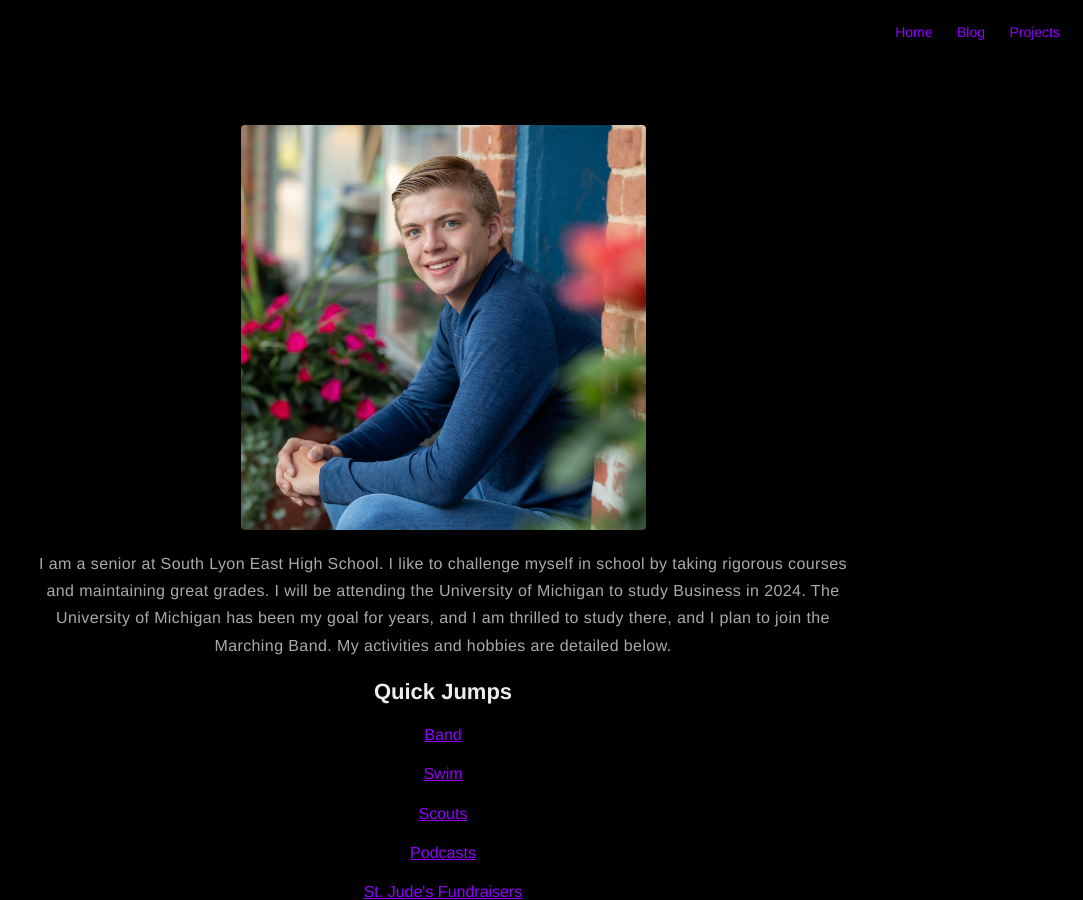
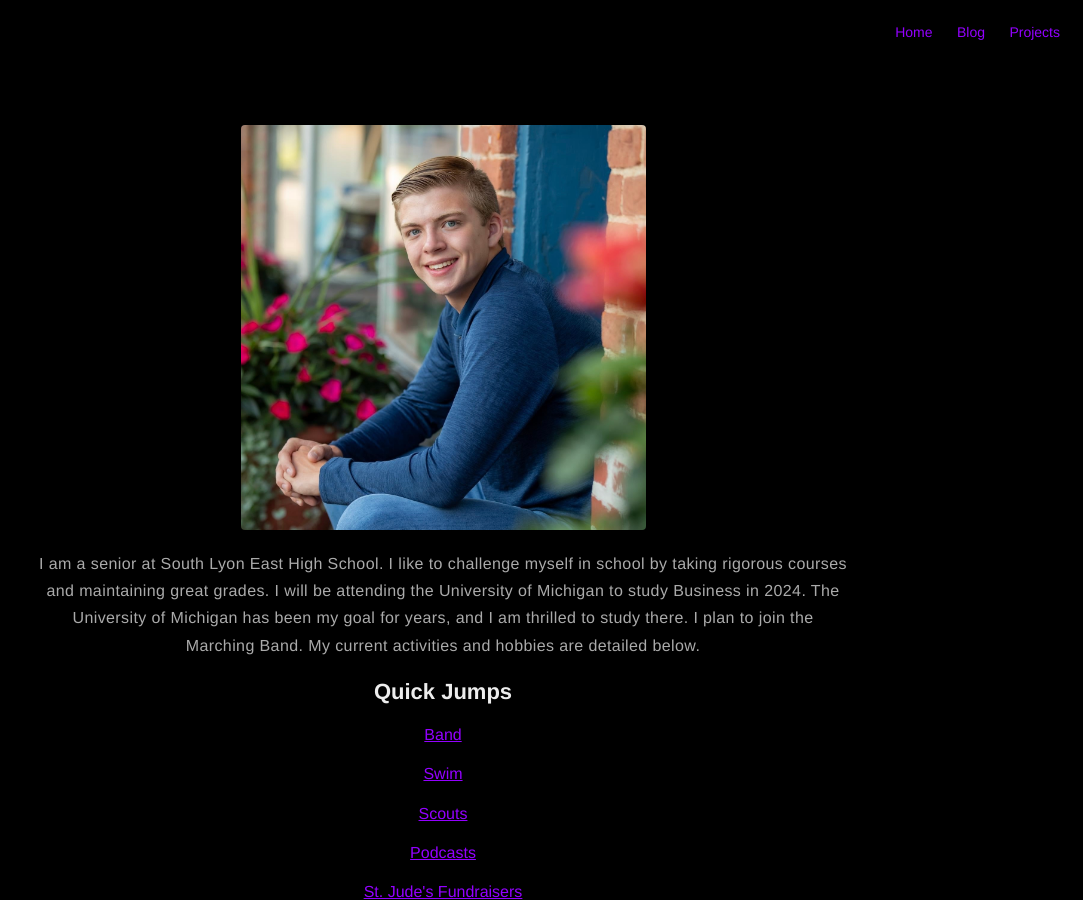
Before and after one commit to JDBurchHuzzah/jdburchhuzzah.github.io, a Jekyll site: the page built from about.md, in a window 1280 px wide and 900 px high. Shown: the whole window, without its empty margins (197-1280 px from the left). Built offline with Jekyll 4.4.1, drawn with Linux system fonts in a browser that asks for light colours; nearby versions of some CDN libraries.

Commit message:
Update about.md

```diff
--- a/about.md
+++ b/about.md
@@ -5,7 +5,7 @@
 
 <img src="/assets/images/profilepfp.jpg" alt="JD Burch">
 
-<center><p>I am a senior at South Lyon East High School. I like to challenge myself in school by taking rigorous courses and maintaining great grades. I will be attending the University of Michigan to study Business in 2024. The University of Michigan has been my goal for years, and I am thrilled to study there, and  I plan to join the Marching Band. My activities and hobbies are detailed below.
+<center><p>I am a senior at South Lyon East High School. I like to challenge myself in school by taking rigorous courses and maintaining great grades. I will be attending the University of Michigan to study Business in 2024. The University of Michigan has been my goal for years, and I am thrilled to study there. I plan to join the Marching Band. My current activities and hobbies are detailed below.
 </p></center>
 
 <div style="text-align: center;">
```
